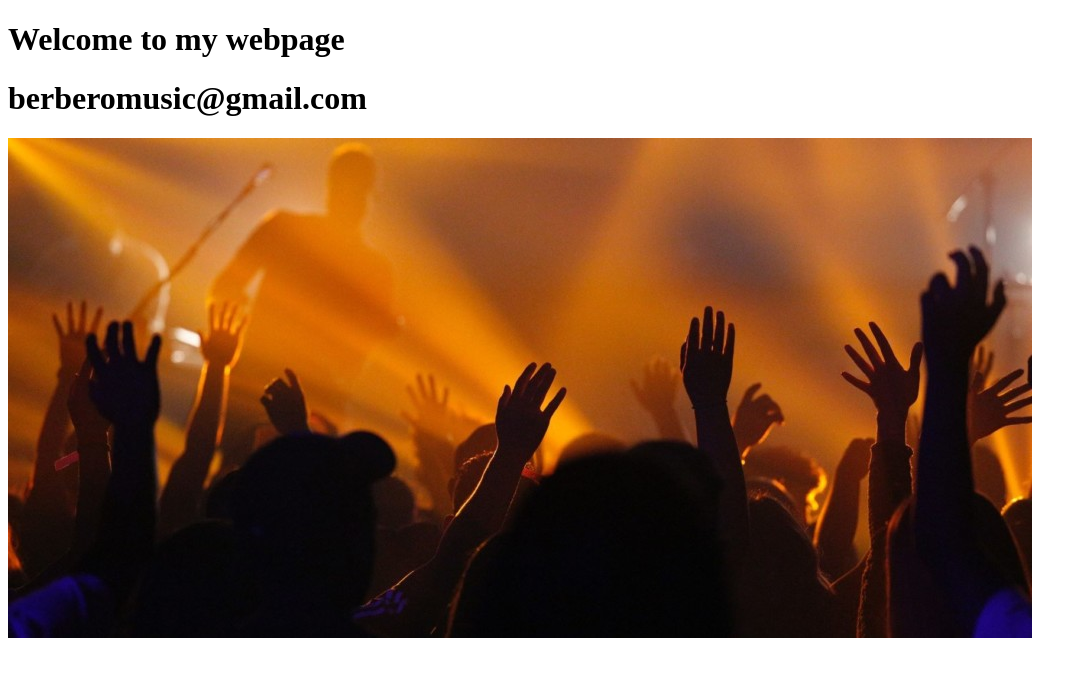
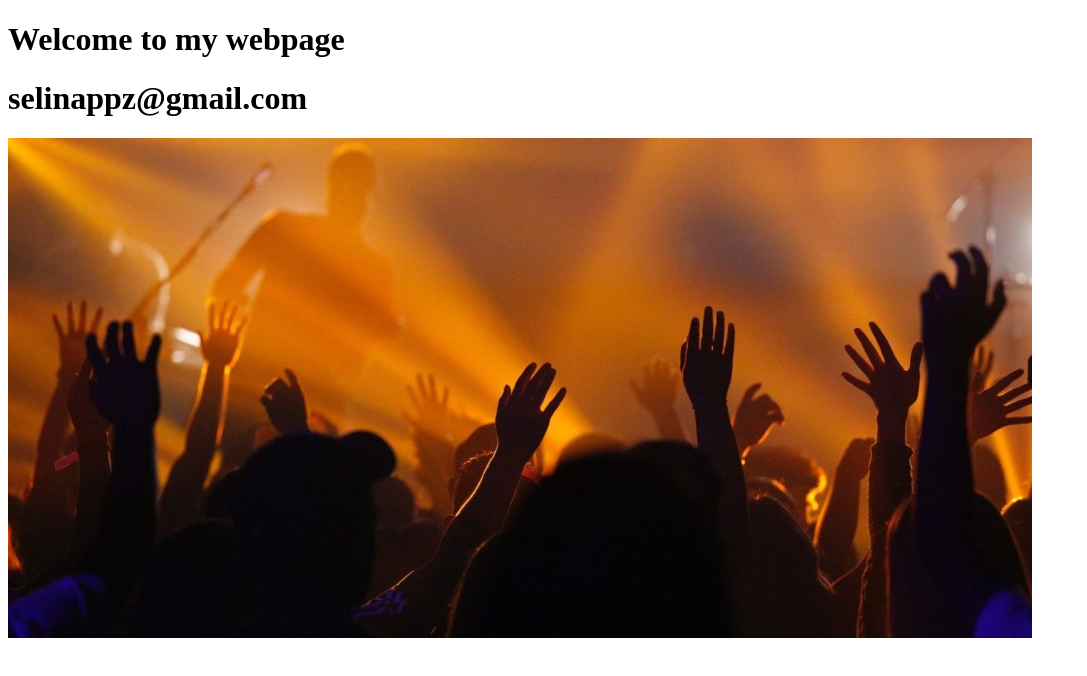
Before and after one commit to berberomusic/berberomusic, a plain HTML site: page index.html in a window 1280 px wide. Shown: the whole page, without its empty margins (0-1087 px from the left). Drawn offline with Linux system fonts and the light colour scheme.

Commit message:
Update index.html

```diff
--- a/index.html
+++ b/index.html
@@ -3,7 +3,7 @@
   <head>
     <meta charset="utf-8">
     <h1>Welcome to my webpage</h1>
-    <h1>berberomusic@gmail.com</h1>
+    <h1>selinappz@gmail.com</h1>
     <img src="1024x500.jpg"/>
     <title>Homepage</title>
   </head>
```
